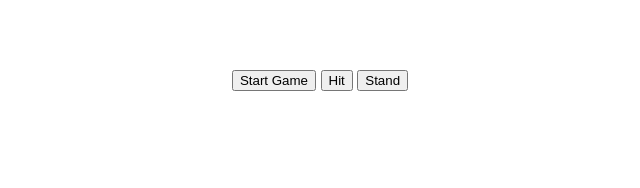
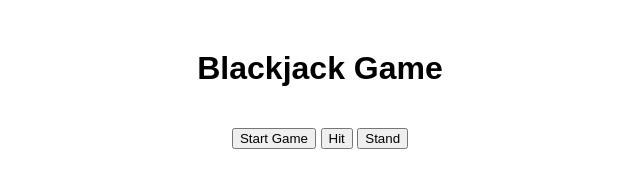
Before and after one commit to Cornball0/Black-Jack, a plain HTML site: page index.html in a window 1280 px wide. Shown: the whole page, without its empty margins (320-960 px from the left). Drawn offline with Linux system fonts and the light colour scheme.

Commit message:
Update index.html

```diff
--- a/index.html
+++ b/index.html
@@ -8,12 +8,17 @@
 </head>
 <body>
     <div id="game-container">
+        <h1>Blackjack Game</h1>
         <div id="output"></div>
-        <div id="player-hand" class="hand"></div>
-        <div id="dealer-hand" class="hand"></div>
-        <button onclick="startGame()">Start Game</button>
-        <button onclick="hit()">Hit</button>
-        <button onclick="stand()">Stand</button>
+        <div id="hands-container">
+            <div id="dealer-hand" class="hand"></div>
+            <div id="player-hand" class="hand"></div>
+        </div>
+        <div id="buttons-container">
+            <button onclick="startGame()">Start Game</button>
+            <button onclick="hit()">Hit</button>
+            <button onclick="stand()">Stand</button>
+        </div>
     </div>
 
     <script src="script.js"></script>
```
